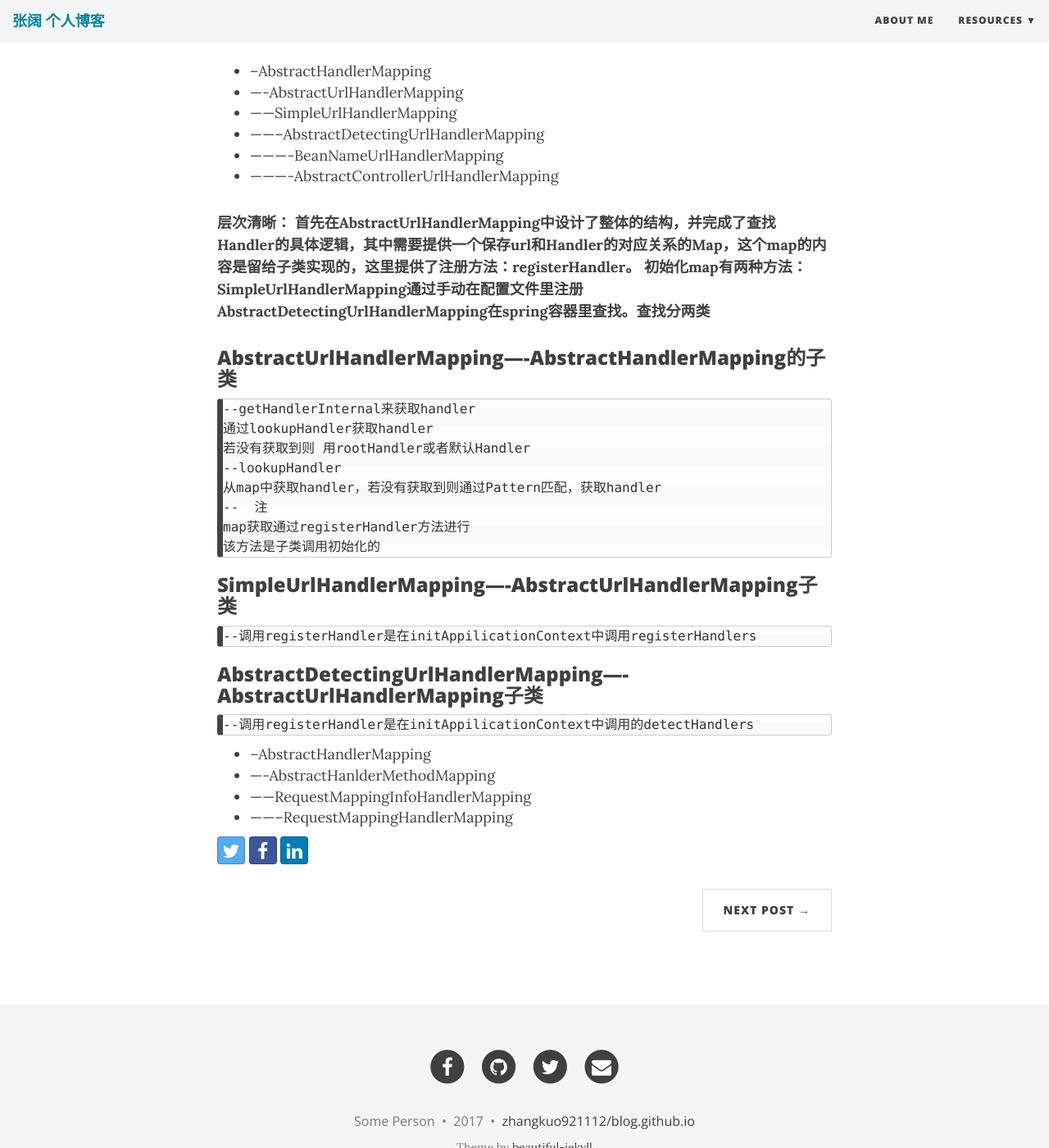
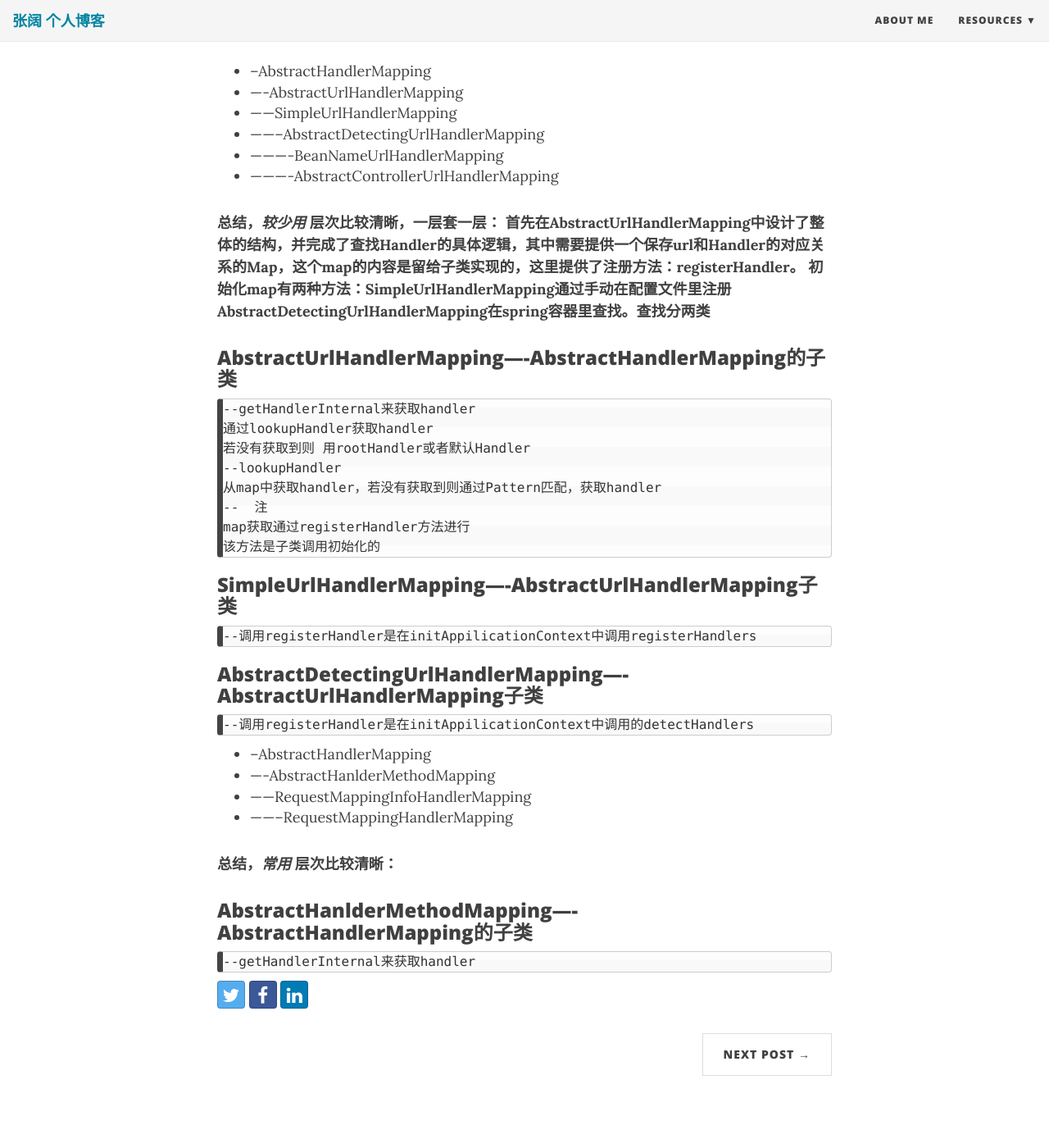
Before and after one commit to buoooou/blog.github.io, a Jekyll site: the page built from _posts/2017-08-05-spring-mvc-handlermapping.md, in a window 1280 px wide and 1400 px high, scrolled down 646 px. Shown: the whole window at 82% size. Built offline with Jekyll 4.4.1, drawn with Linux system fonts in a browser that asks for light colours; nearby versions of some CDN libraries.

Commit message:
Update 2017-08-05-spring-mvc-handlermapping.md

```diff
--- a/_posts/2017-08-05-spring-mvc-handlermapping.md
+++ b/_posts/2017-08-05-spring-mvc-handlermapping.md
@@ -29,7 +29,8 @@ title: Spring MVC-HandlerMapping
 - ----------BeanNameUrlHandlerMapping
 - ----------AbstractControllerUrlHandlerMapping
 
-**层次清晰：
+**总结，_较少用_
+层次比较清晰，一层套一层：
         首先在AbstractUrlHandlerMapping中设计了整体的结构，并完成了查找Handler的具体逻辑，其中需要提供一个保存url和Handler的对应关系的Map，这个map的内容是留给子类实现的，这里提供了注册方法：registerHandler。
         初始化map有两种方法：SimpleUrlHandlerMapping通过手动在配置文件里注册
         AbstractDetectingUrlHandlerMapping在spring容器里查找。查找分两类**
@@ -58,3 +59,9 @@ title: Spring MVC-HandlerMapping
 - ----AbstractHanlderMethodMapping
 - ------RequestMappingInfoHandlerMapping
 - --------RequestMappingHandlerMapping
+
+**总结，_常用_
+层次比较清晰：**
+
+### AbstractHanlderMethodMapping----AbstractHandlerMapping的子类
+	--getHandlerInternal来获取handler
```
